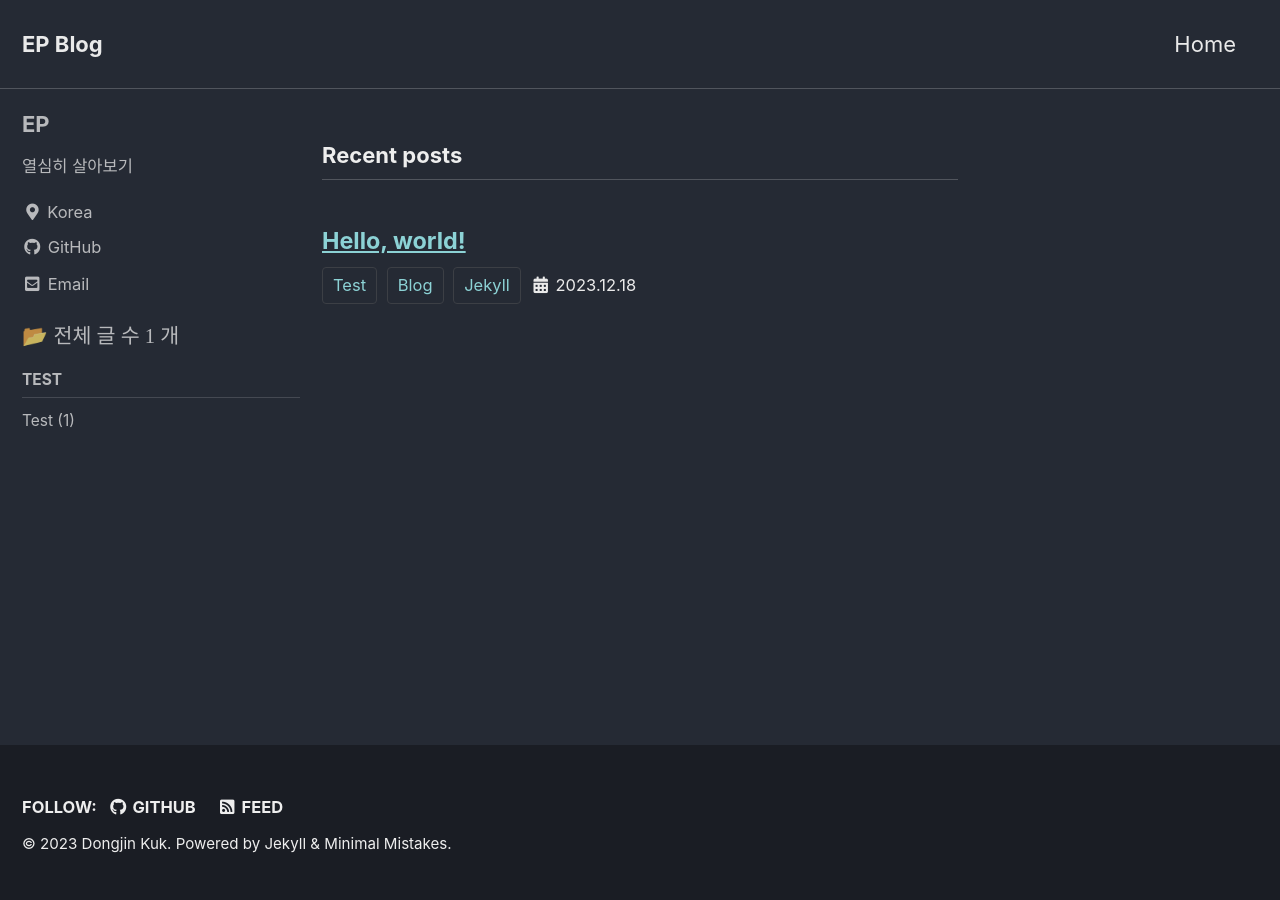
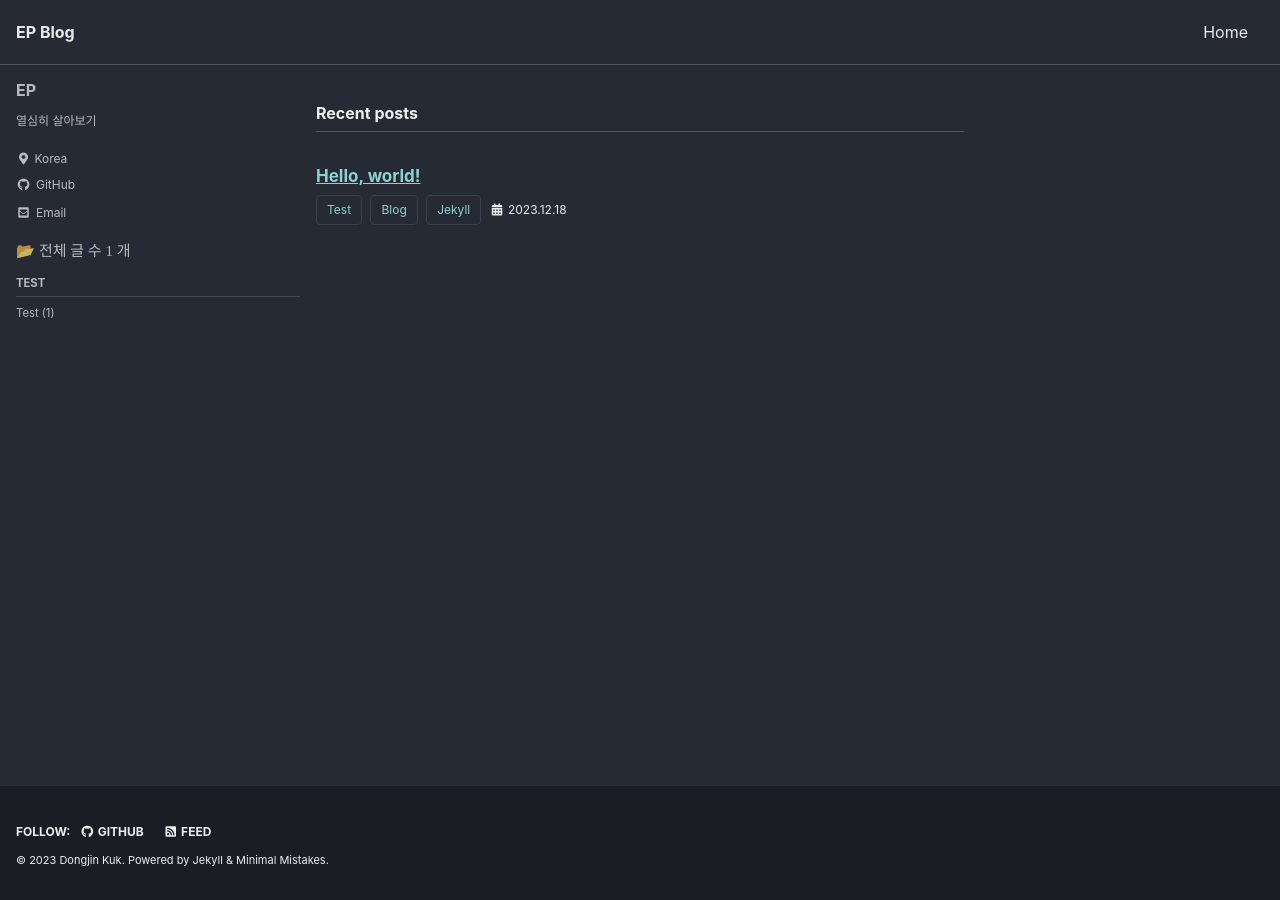
Before and after one commit to puter2712git/puter2712git.github.io, a Jekyll site: the page built from index.html, in a window 1280 px wide. Built offline with Jekyll 4.4.1, drawn with Linux system fonts in a browser that asks for light colours; cached includes are drawn as plain includes; the list of posts is cut into pages by our own code.

Commit message:
fix: Change font size

```diff
--- a/_sass/minimal-mistakes/_reset.scss
+++ b/_sass/minimal-mistakes/_reset.scss
@@ -8,18 +8,18 @@ html {
   /* apply a natural box layout model to all elements */
   box-sizing: border-box;
   background-color: $background-color;
-  font-size: 16px;
+  font-size: 12px;
 
   @include breakpoint($medium) {
-    font-size: 18px;
+    font-size: 12px;
   }
 
   @include breakpoint($large) {
-    font-size: 20px;
+    font-size: 14px;
   }
 
   @include breakpoint($x-large) {
-    font-size: 22px;
+    font-size: 16px;
   }
 
   -webkit-text-size-adjust: 100%;
```
